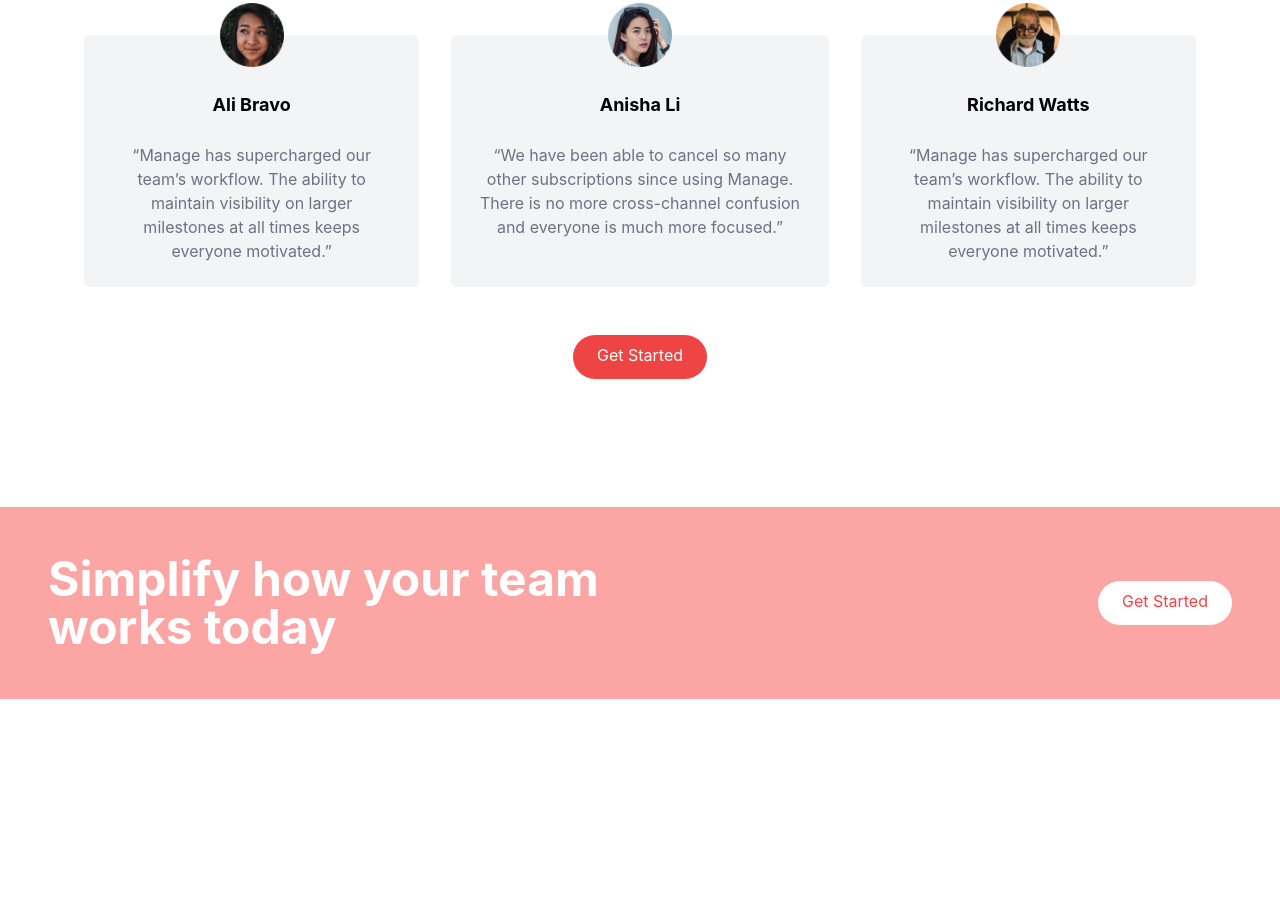
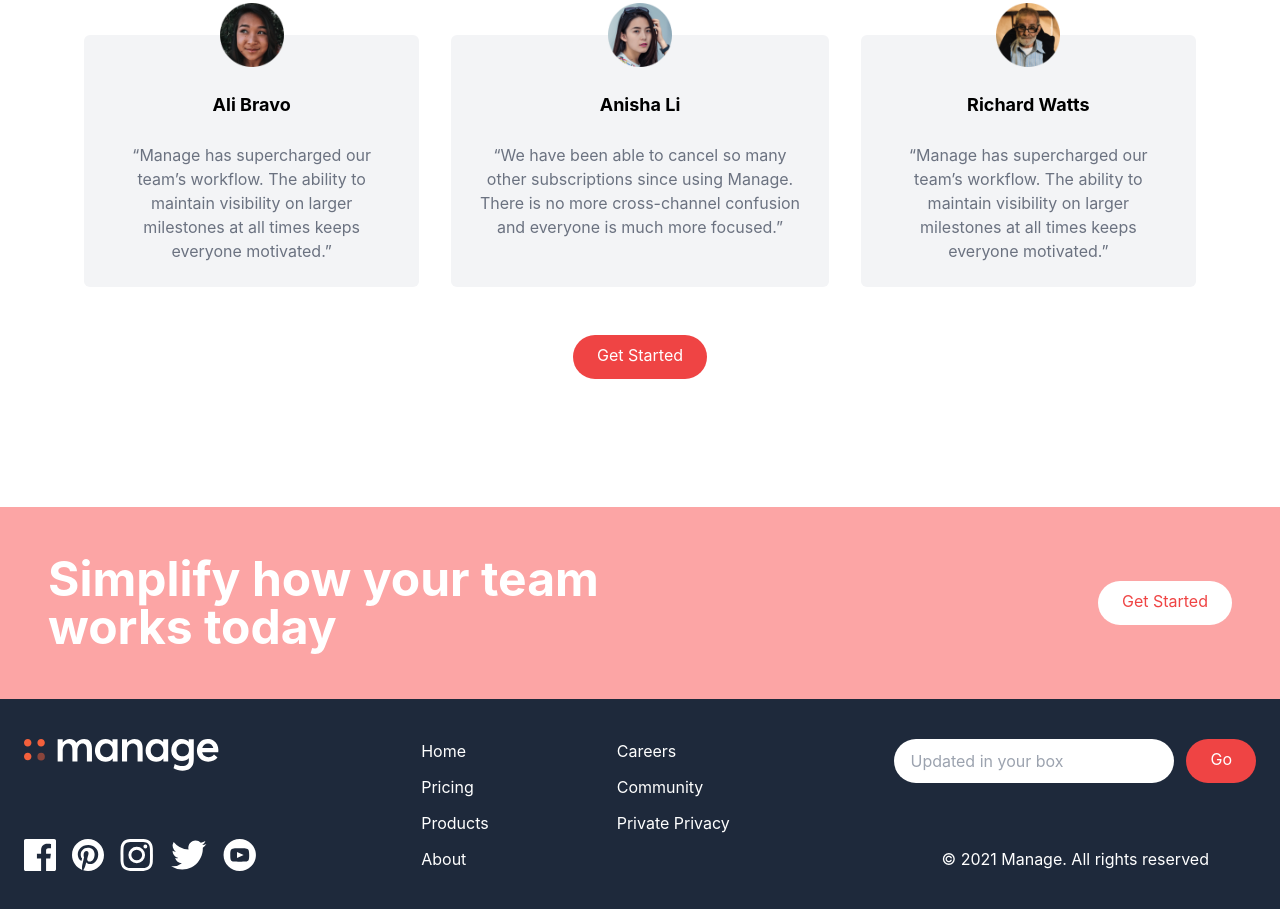
Before and after one commit to hjlarry/practise-css, a website: page landing/index.html in a window 1280 px wide. Shown: the part 1242-2151 px from the top of the page. Before the commit the page ends 1941 px from the top, so only its background shows below. Drawn offline with Linux system fonts and the light colour scheme.

Commit message:
add footer part

```diff
--- a/landing/index.html
+++ b/landing/index.html
@@ -174,7 +174,56 @@
                 Started</button>
         </div>
     </section>
-    <footer></footer>
+    <footer
+        class="container flex flex-col-reverse justify-between bg-slate-800 space-y-8 px-6 py-10 md:flex-row md:space-y-0">
+        <!-- Logo container -->
+        <div
+            class="flex flex-col space-y-12 mt-12 justify-between md:flex-col-reverse md:mt-0 md:space-y-0 md:items-start">
+            <div class="flex justify-center space-x-4">
+                <img src="./img/icon-facebook.svg" alt="icon-facebook" class="h-8" />
+                <img src="./img/icon-pinterest.svg" alt="icon-pinterest" class="h-8" />
+                <img src="./img/icon-instagram.svg" alt="icon-instagram" class="h-8" />
+                <img src="./img/icon-twitter.svg" alt="icon-twitter" class="h-8" />
+                <img src="./img/icon-youtube.svg" alt="icon-youtube" class="h-8" />
+            </div>
+            <div class="flex justify-center">
+                <img src="./img/logo-white.svg" alt="logo" class="h-8" />
+            </div>
+            <p class="text-white text-center md:hidden">
+                © 2021 Manage. All rights reserved
+            </p>
+        </div>
+        <!-- List container -->
+
+        <div class="flex text-white justify-around space-x-32">
+            <div class="flex flex-col space-y-3">
+                <a href="#" class="hover:text-red-300">Home</a>
+                <a href="#" class="hover:text-red-300">Pricing</a>
+                <a href="#" class="hover:text-red-300">Products</a>
+                <a href="#" class="hover:text-red-300">About</a>
+            </div>
+            <div class="flex flex-col space-y-3 ml-auto">
+                <a href="#" class="hover:text-red-300">Careers</a>
+                <a href="#" class="hover:text-red-300">Community</a>
+                <a href="#" class="hover:text-red-300">Private Privacy</a>
+            </div>
+        </div>
+
+        <!-- Input container -->
+        <div class="flex flex-col justify-between">
+            <form class="flex space-x-3 ">
+                <input type="text" placeholder="Updated in your box"
+                    class="rounded-full px-4 py-2 flex-1 focus:outline-none" />
+                <button
+                    class="bg-red-500 hover:bg-red-300 text-white self-baseline rounded-full px-6 pt-2 pb-3">Go</button>
+            </form>
+            <div>
+                <p class="text-white text-center hidden md:block">
+                    © 2021 Manage. All rights reserved
+                </p>
+            </div>
+        </div>
+    </footer>
 </body>
 
 </html>
```
Also changed, not shown: landing/o.css, 1 other file.
